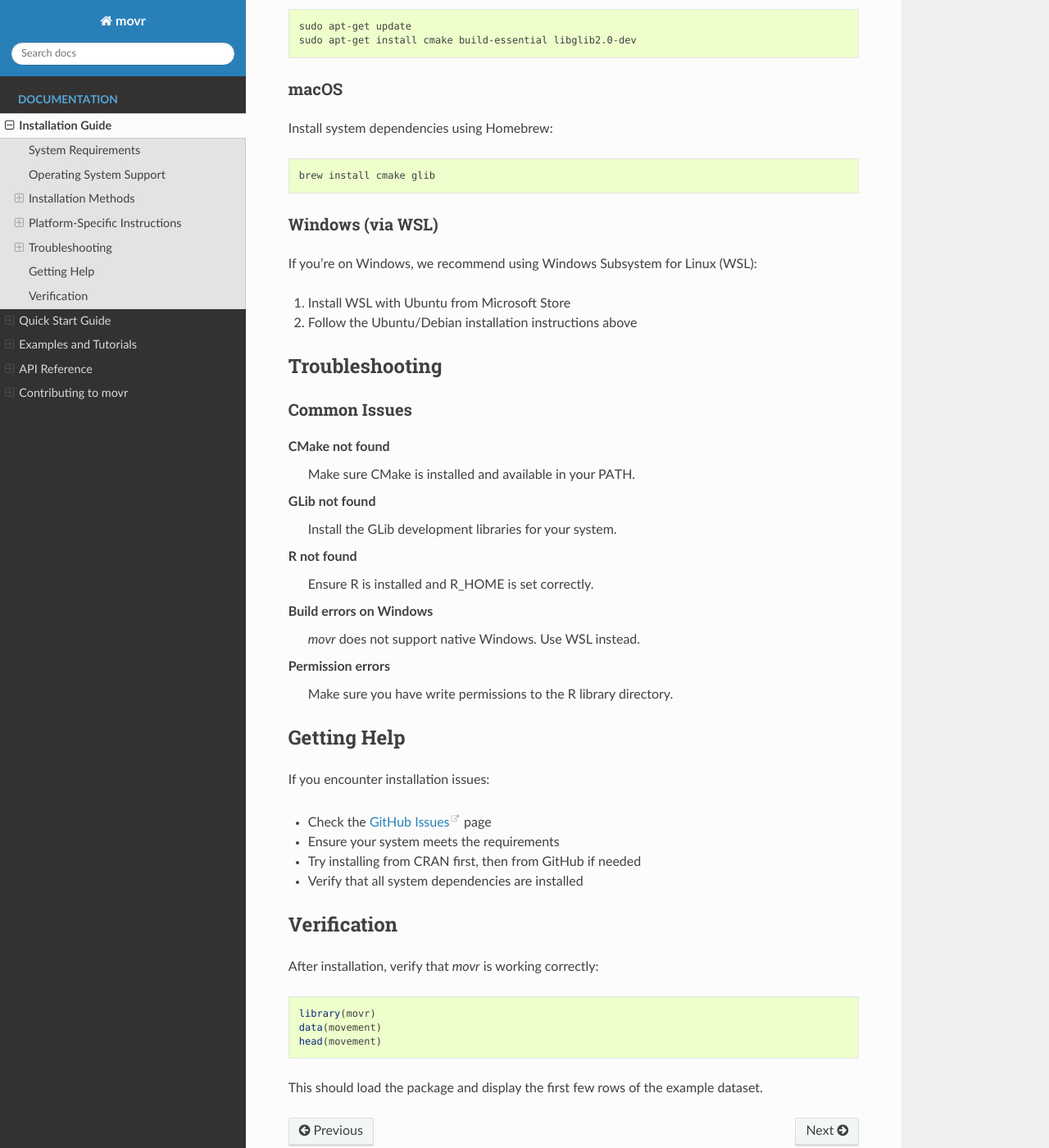
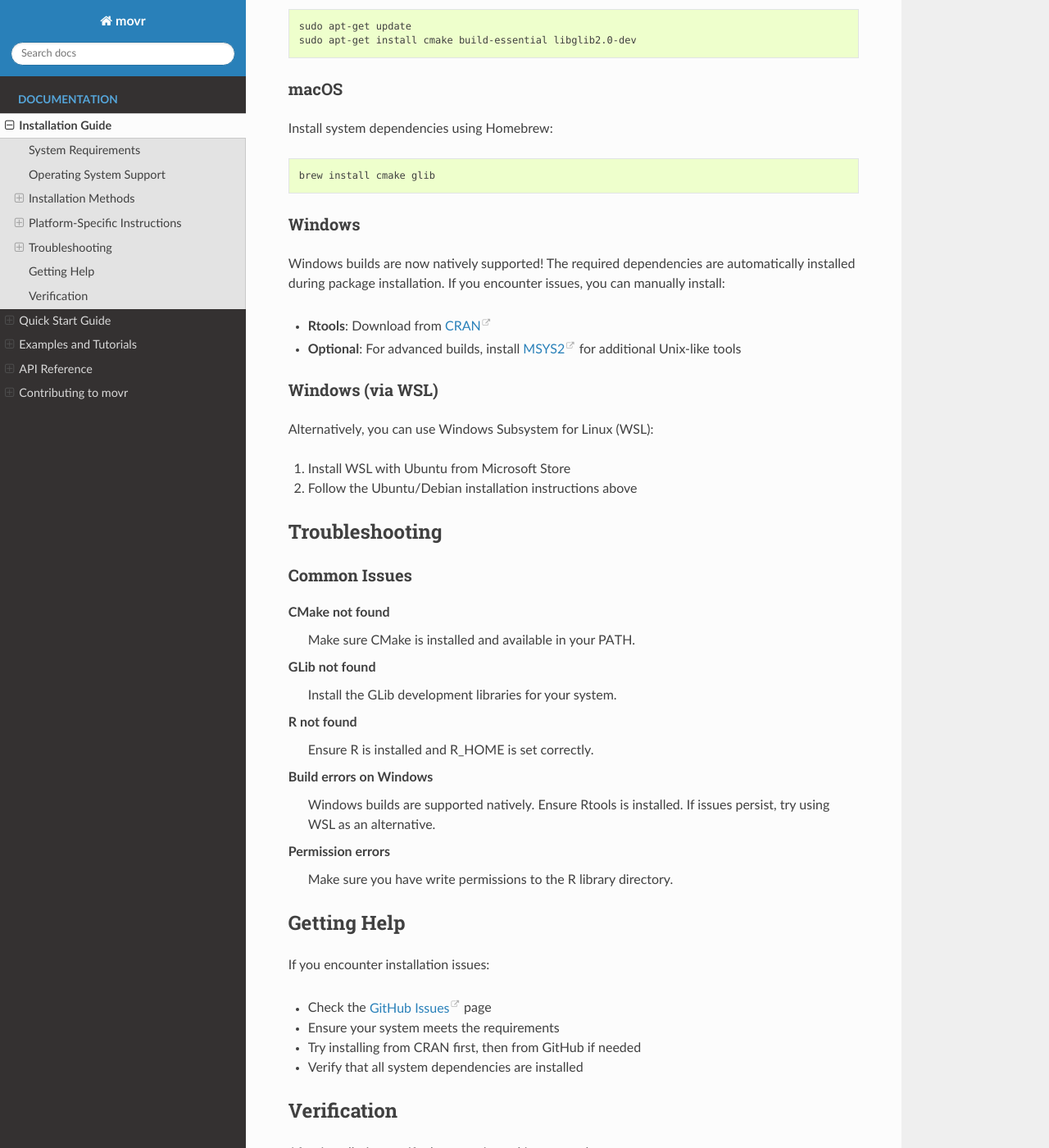
Before and after one commit to caesar0301/movr, a Sphinx documentation site: the page built from docs/source/installation.rst, in a window 1280 px wide and 1400 px high, scrolled down 1465 px. Shown: the whole window at 82% size. Built offline with Sphinx 7.4.7 and the Read the Docs theme 3.1.0, drawn with Linux system fonts in a browser that asks for light colours; some of the changed text lies outside the part shown.

Commit message:
Update documentation to reflect Windows support

```diff
--- a/docs/source/installation.rst
+++ b/docs/source/installation.rst
@@ -13,12 +13,12 @@ System Requirements
 Operating System Support
 -----------------------
 
-**`movr` only supports Linux and macOS systems.**
+**`movr` supports Linux, macOS, and Windows systems.**
 
 * ✅ **Linux**: Ubuntu, Debian, and other Linux distributions
 * ✅ **macOS**: All macOS versions (tested on recent releases)
-* ❌ **Windows**: Not supported natively
-* 🔄 **Windows via WSL**: Supported through Windows Subsystem for Linux
+* ✅ **Windows**: Native Windows support (Windows 10/11)
+* 🔄 **Windows via WSL**: Also supported through Windows Subsystem for Linux
 
 Installation Methods
 -------------------
@@ -84,10 +84,18 @@ Install system dependencies using Homebrew:
 
    brew install cmake glib
 
+Windows
+~~~~~~~
+
+Windows builds are now natively supported! The required dependencies are automatically installed during package installation. If you encounter issues, you can manually install:
+
+* **Rtools**: Download from `CRAN <https://cran.r-project.org/bin/windows/Rtools/>`_
+* **Optional**: For advanced builds, install `MSYS2 <https://www.msys2.org/>`_ for additional Unix-like tools
+
 Windows (via WSL)
 ~~~~~~~~~~~~~~~~~
 
-If you're on Windows, we recommend using Windows Subsystem for Linux (WSL):
+Alternatively, you can use Windows Subsystem for Linux (WSL):
 
 1. Install WSL with Ubuntu from Microsoft Store
 2. Follow the Ubuntu/Debian installation instructions above
@@ -108,7 +116,7 @@ Common Issues
    Ensure R is installed and R_HOME is set correctly.
 
 **Build errors on Windows**
-   `movr` does not support native Windows. Use WSL instead.
+   Windows builds are supported natively. Ensure Rtools is installed. If issues persist, try using WSL as an alternative.
 
 **Permission errors**
    Make sure you have write permissions to the R library directory.
```
Also changed, not shown: docs/source/index.rst (+4 -4 lines).
